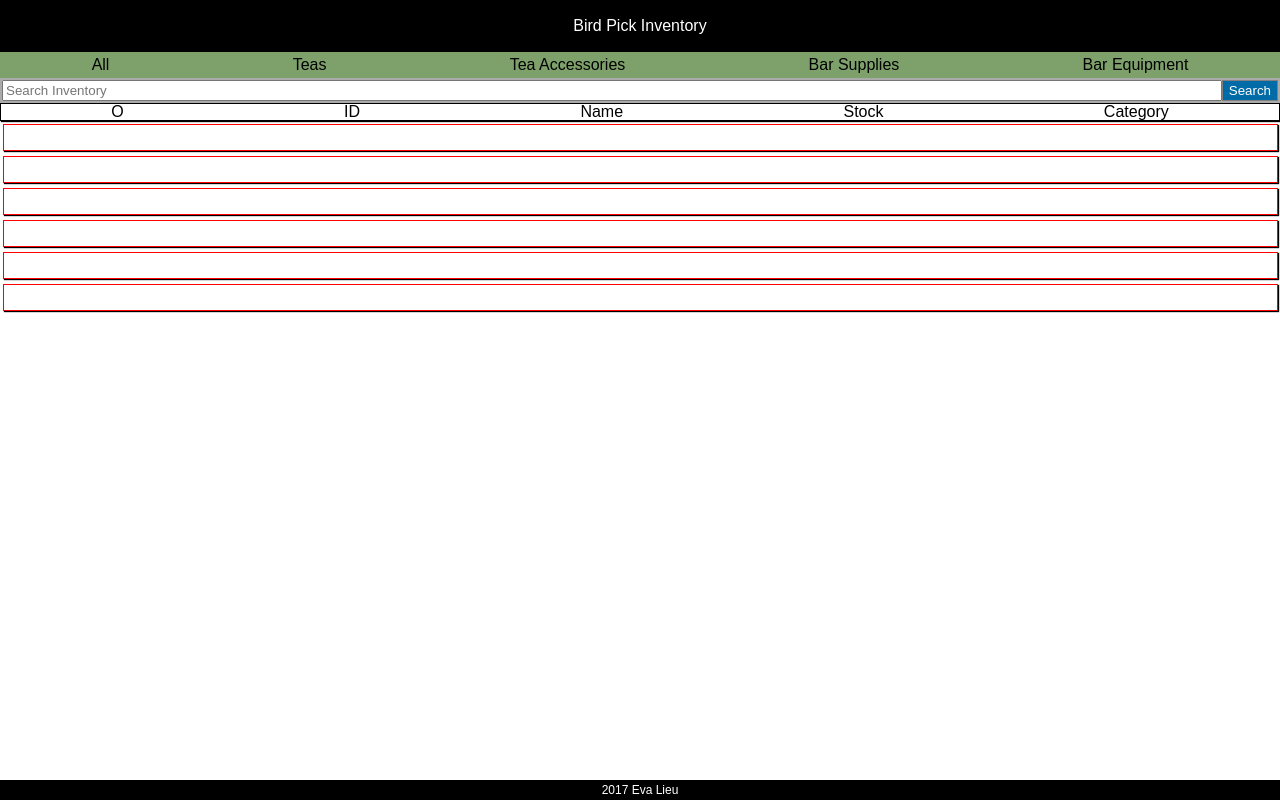
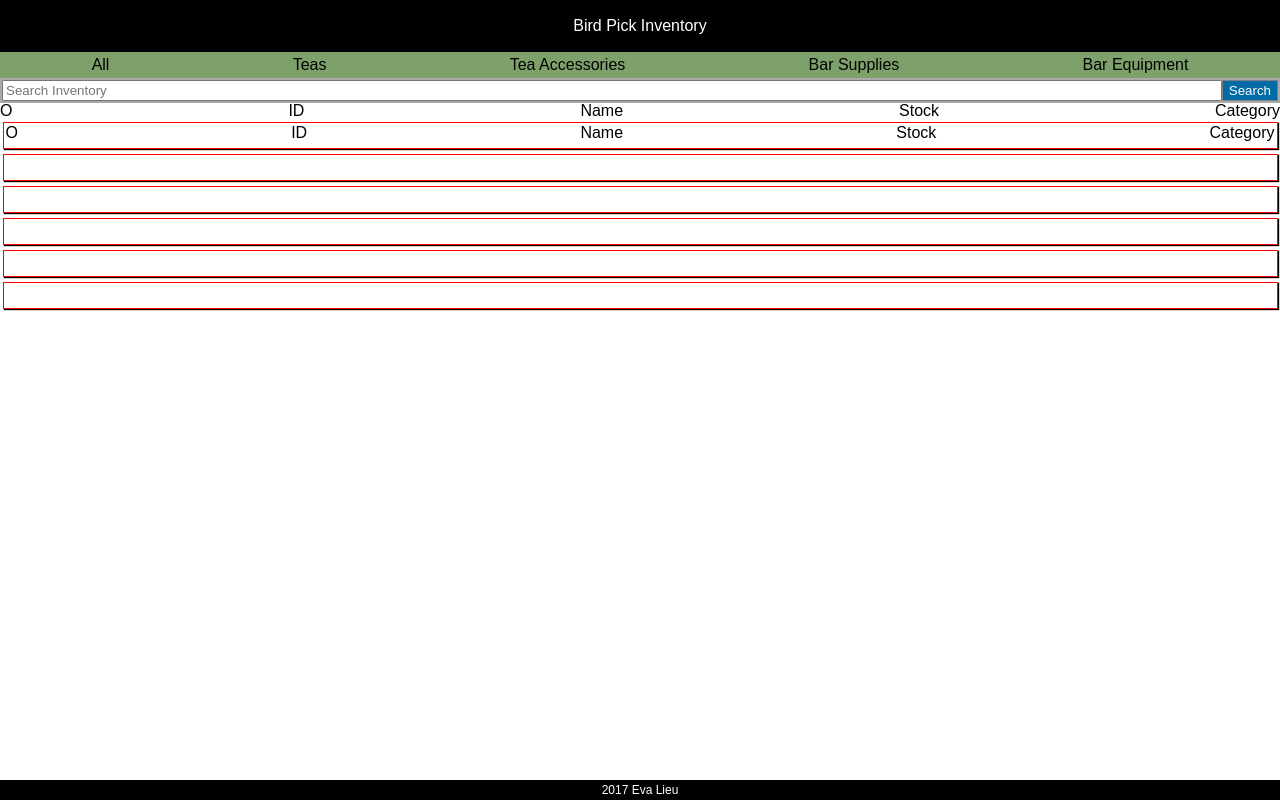
Before and after one commit to ievalieu/bp-inventory, a plain HTML site: page index.html in a window 1280 px wide. Drawn offline with Linux system fonts and the light colour scheme.

Commit message:
Add individual item css

```diff
--- a/assets/css/section.css
+++ b/assets/css/section.css
@@ -20,17 +20,17 @@ button {
 	background: #006BA6;
 	color: white;
 }
-
 .item {
 	border: 1px solid red;
 	box-shadow: 1px 1px 1px black;
 	height: 25px;
 	margin: 2.5px;
+	background: white;
 }
-.item-header {
-	border: 1px solid black;
+.item-header, .item-1 {
 	display: flex;
 	flex-direction: row;
-	justify-content: space-around;
-	box-shadow: 1px 1px 1px black;
+	justify-content: space-between;
+	align-content: center;
+	align-items: center;
 }
--- a/index.html
+++ b/index.html
@@ -35,6 +35,13 @@
 			<div class="item-category">Category</div>
 		</div>
 		<div class="item">
+			<form class="item-1">
+				<div class="checkbox">O</div>
+				<div class="item-id">ID</div>
+				<div class="item-name">Name</div>
+				<div class="item-stock">Stock</div>
+				<div class="item-category">Category</div>
+			</form>
 		</div>
 		<div class="item"></div>
 		<div class="item"></div>
```
